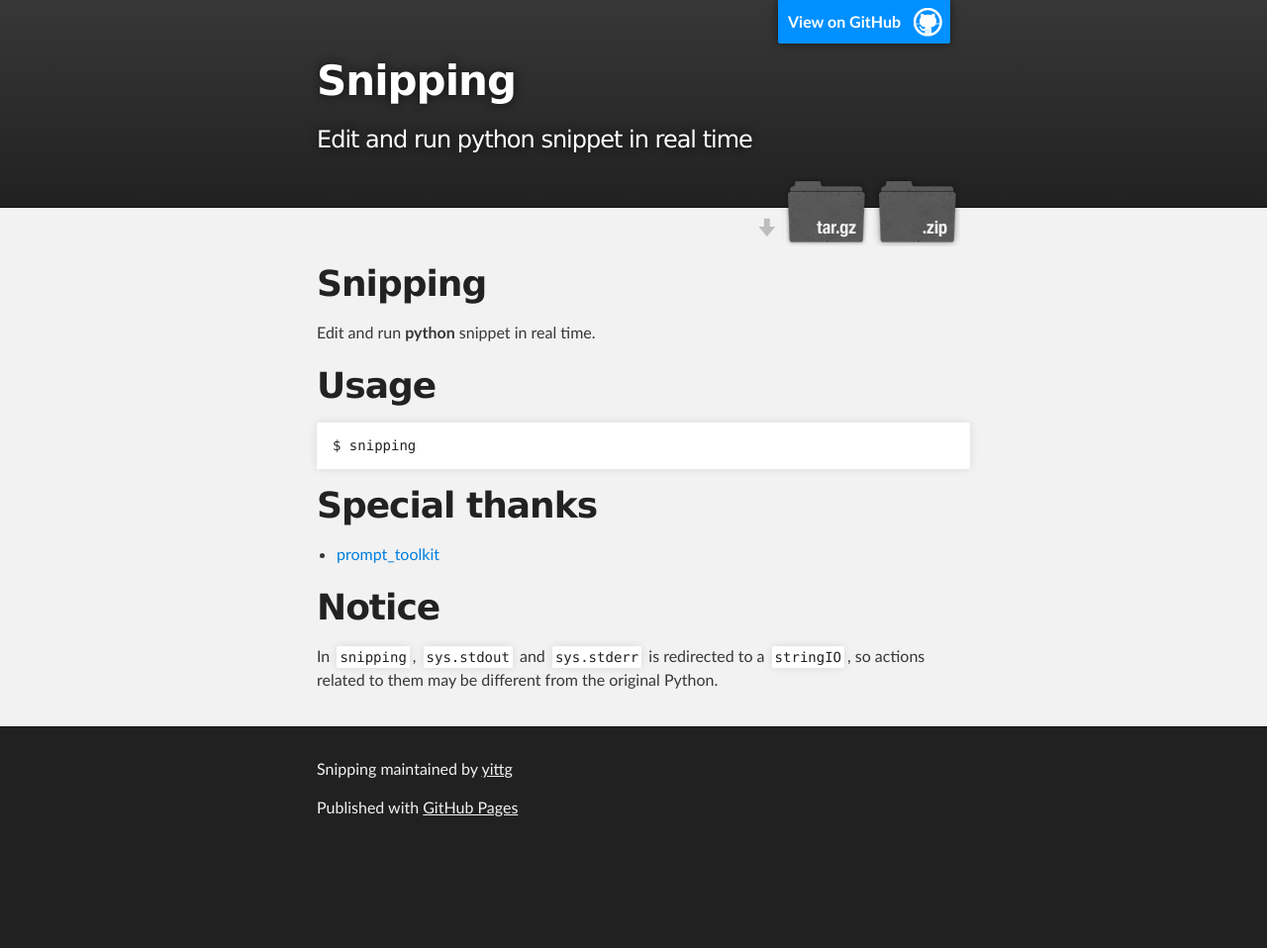
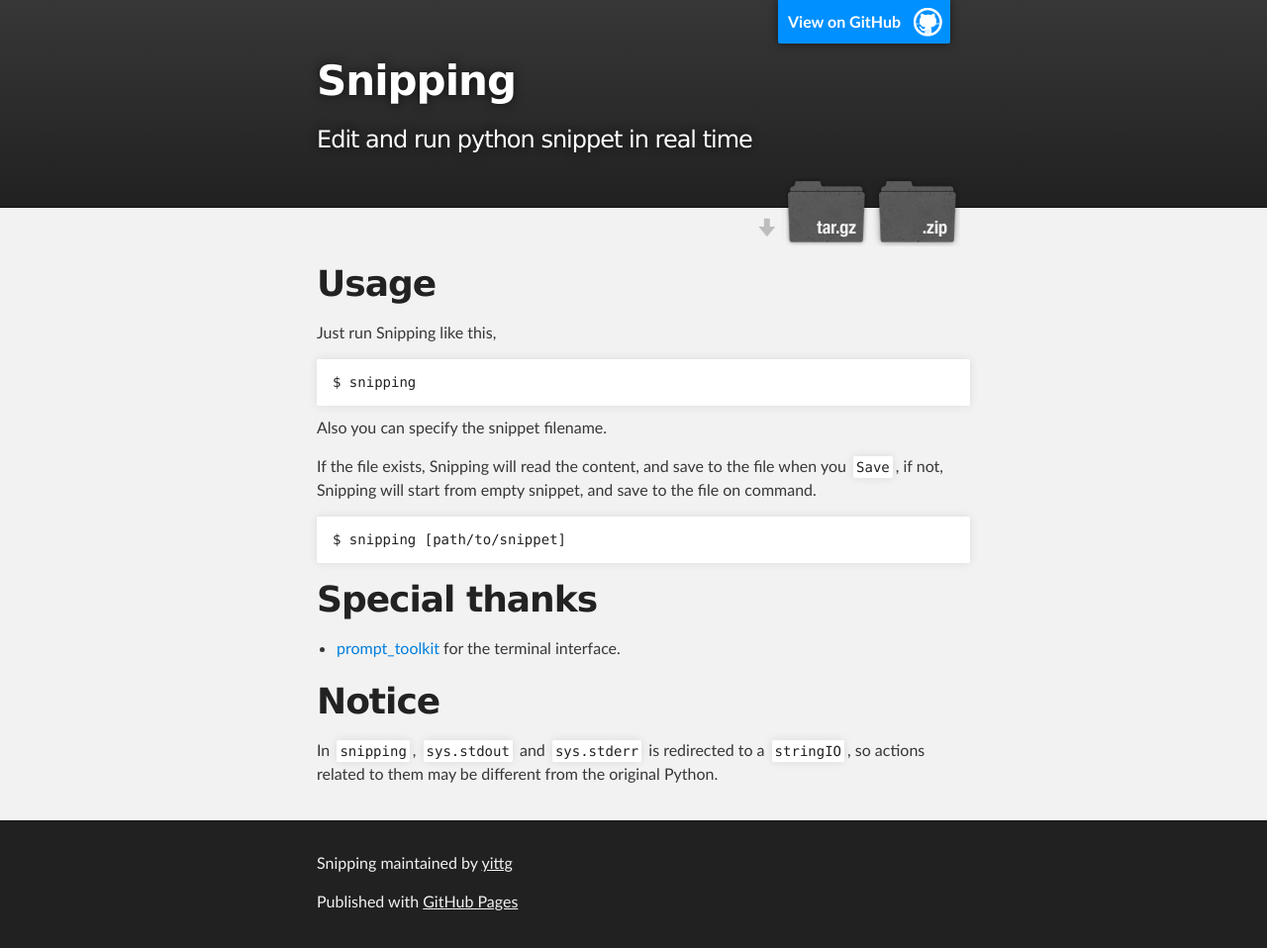
Before and after one commit to yittg/Snipping, a plain HTML site: page index.html in a window 1280 px wide. Shown: the whole page at 99% size. Before the commit the page ends 863 px from the top, so only its background shows below. Drawn offline with Linux system fonts and the light colour scheme.

Commit message:
Create gh-pages branch via GitHub

```diff
--- a/index.html
+++ b/index.html
@@ -32,21 +32,27 @@
     <div id="main_content_wrap" class="outer">
       <section id="main_content" class="inner">
         <h1>
-<a id="snipping" class="anchor" href="#snipping" aria-hidden="true"><span aria-hidden="true" class="octicon octicon-link"></span></a>Snipping</h1>
-
-<p>Edit and run <strong>python</strong> snippet in real time.</p>
-
-<h1>
 <a id="usage" class="anchor" href="#usage" aria-hidden="true"><span aria-hidden="true" class="octicon octicon-link"></span></a>Usage</h1>
 
+<p>Just run Snipping like this,</p>
+
 <pre><code>$ snipping
+</code></pre>
+
+<p>Also you can specify the snippet filename.</p>
+
+<p>If the file exists, Snipping will read the content, and save to the file when you <code>Save</code>,
+if not, Snipping will start from empty snippet, and save to the file on command.</p>
+
+<pre><code>$ snipping [path/to/snippet]
 </code></pre>
 
 <h1>
 <a id="special-thanks" class="anchor" href="#special-thanks" aria-hidden="true"><span aria-hidden="true" class="octicon octicon-link"></span></a>Special thanks</h1>
 
 <ul>
-<li><a href="http://github.com/jonathanslenders/python-prompt-toolkit">prompt_toolkit</a></li>
+<li>
+<a href="http://github.com/jonathanslenders/python-prompt-toolkit">prompt_toolkit</a> for the terminal interface.</li>
 </ul>
 
 <h1>
```
Also changed, not shown: params.json (+1 -1 lines).
